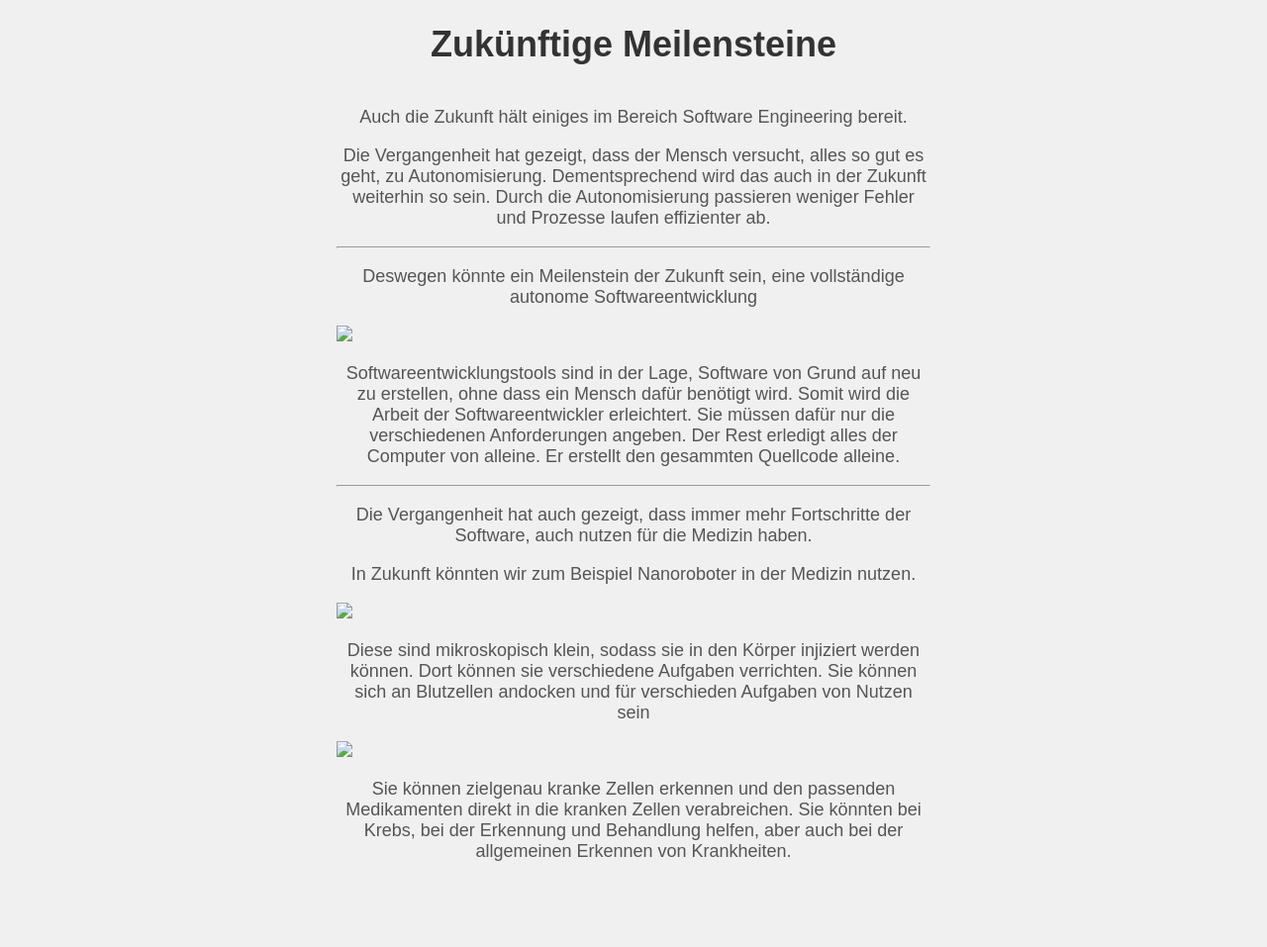
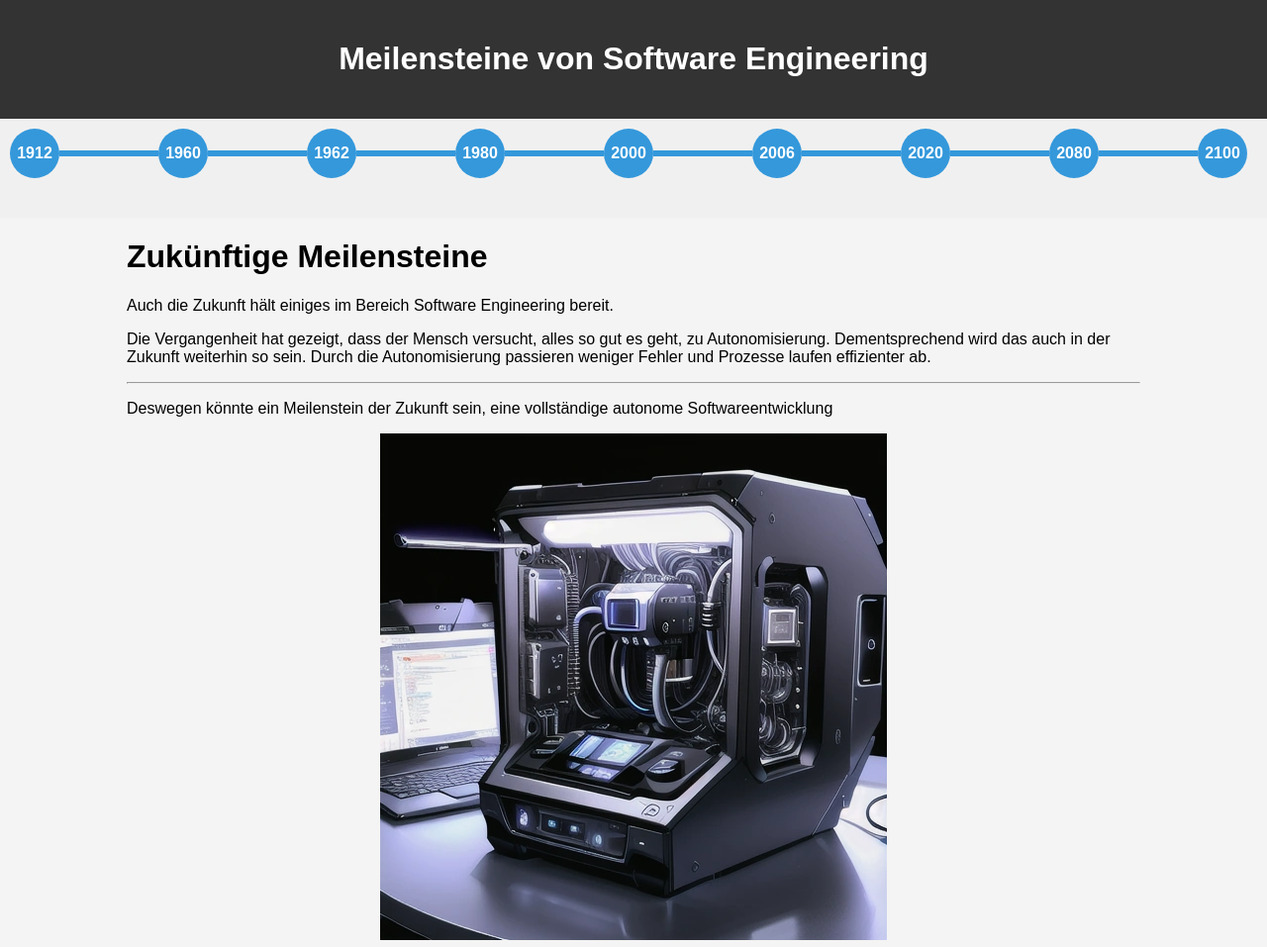
Before and after one commit to Vanilla-1311/Meilensteine, a plain HTML site: page seite2100.html in a window 1280 px wide. Shown: the top 957 px of the page at 99% size. Before the commit the page ends 889 px from the top, so only its background shows below. Drawn offline with Linux system fonts and the light colour scheme.

Commit message:
Mein Meilenstein

```diff
--- a/seite2100.html
+++ b/seite2100.html
@@ -2,53 +2,60 @@
 <html lang="de">
 <head>
   <meta charset="UTF-8" />
-    <title>Zukünftige Meilensteine</title>
-    <style>
-      /* Fügen Sie hier Ihr CSS für das Design ein */
-      body {
-        font-family: Arial, sans-serif;
-        background-color: #f0f0f0;
-        margin: 0;
-        padding: 0;
-        display: flex;
-        flex-direction: column;
-        align-items: center;
-        justify-content: center;
-      }
-
-      h1 {
-        font-size: 36px;
-        color: #333;
-      }
-
-      p {
-        font-size: 18px;
-        color: #555;
-        max-width: 600px;
-        text-align: center;
-      }
-    </style>
+  <meta name="viewport" content="width=device-width, initial-scale=1.0" />
+  <link rel="stylesheet" href="styles.css" />
+  <script src="script.js"></script>
+  <title>Meilensteine des Software-Engineerings</title>
 </head>
 <body>
 <header>
+  <h1>Meilensteine von Software Engineering</h1>
+</header>
+<div class="timeline-container">
+  <div class="timeline">
+    <div class="scrollable-timeline">
+      <div class="years">
+        <a class="year" href="seite1912.html">1912</a>
+        <a class="line"></a>
+        <a class="year" href="seite1960.html">1960</a>
+        <a class="line"></a>
+        <a class="year" href="seite1962.html">1962</a>
+        <a class="line"></a>
+        <a class="year" href="seite1980.html">1980</a>
+        <a class="line"></a>
+        <a class="year" href="seite2000.html">2000</a>
+        <a class="line"></a>
+        <a class="year" href="seite2006.html">2006</a>
+        <a class="line"></a>
+        <a class="year" href="seite2020.html">2020</a>
+        <a class="line"></a>
+        <a class="year" href="seite2080.html">2080</a>
+        <a class="line"></a>
+        <a class="year" href="seite2100.html">2100</a>
+      </div>
+    </div>
+  </div>
+</div>
+<div class="content">
   <h1>Zukünftige Meilensteine</h1>
-    </header>
   <main>
     <p>
       Auch die Zukunft hält einiges im Bereich Software Engineering bereit.
     </p>
     <p>
-        Die Vergangenheit hat gezeigt, dass der Mensch versucht, alles so gut es
-        geht, zu Autonomisierung. Dementsprechend wird das auch in der Zukunft
-        weiterhin so sein. Durch die Autonomisierung passieren weniger Fehler
-        und Prozesse laufen effizienter ab.
+      Die Vergangenheit hat gezeigt, dass der Mensch versucht, alles so gut
+      es geht, zu Autonomisierung. Dementsprechend wird das auch in der
+      Zukunft weiterhin so sein. Durch die Autonomisierung passieren weniger
+      Fehler und Prozesse laufen effizienter ab.
     </p>
     <hr />
     <p>
       Deswegen könnte ein Meilenstein der Zukunft sein, eine vollständige
       autonome Softwareentwicklung
     </p>
-      <img src="autonom.png" />
+    <div class="bild">
+      <img src="Comics/VanessaComics/autonom.png" />
+    </div>
     <p>
       Softwareentwicklungstools sind in der Lage, Software von Grund auf neu
       zu erstellen, ohne dass ein Mensch dafür benötigt wird. Somit wird die
@@ -64,21 +71,25 @@
     <p>
       In Zukunft könnten wir zum Beispiel Nanoroboter in der Medizin nutzen.
     </p>
-      <img src="bloodcell.jpg" width="600" height="auto" />
+    <div class="bild">
+      <img src="Comics/VanessaComics/bloodcell.jpg" width="600" height="auto" />
+    </div>
     <p>
       Diese sind mikroskopisch klein, sodass sie in den Körper injiziert
       werden können. Dort können sie verschiedene Aufgaben verrichten. Sie
       können sich an Blutzellen andocken und für verschieden Aufgaben von
       Nutzen sein
     </p>
-      <img src="virus1.jpg" width="600" height="auto" />
+    <div class="bild">
+      <img src="Comics/VanessaComics/virus1.jpg" width="600" height="auto" />
+    </div>
     <p>
       Sie können zielgenau kranke Zellen erkennen und den passenden
-        Medikamenten direkt in die kranken Zellen verabreichen. Sie könnten bei
-        Krebs, bei der Erkennung und Behandlung helfen, aber auch bei der
+      Medikamenten direkt in die kranken Zellen verabreichen. Sie könnten
+      bei Krebs, bei der Erkennung und Behandlung helfen, aber auch bei der
       allgemeinen Erkennen von Krankheiten.
     </p>
   </main>
-    <footer></footer>
+</div>
 </body>
 </html>
--- a/styles.css
+++ b/styles.css
@@ -103,7 +103,7 @@ header {
 }
 .line {
   height: 6px;
-  width: 5%;
+  width: 100px;
   background: #3498db;
   top: 50%;
 }
```
Also changed, not shown: 1962.html (+1 -1 lines), index.html (+1 -1 lines), seite1962.html (+2 -2 lines), 4 other files. Lines whose indentation alone changed are shown as unchanged.
